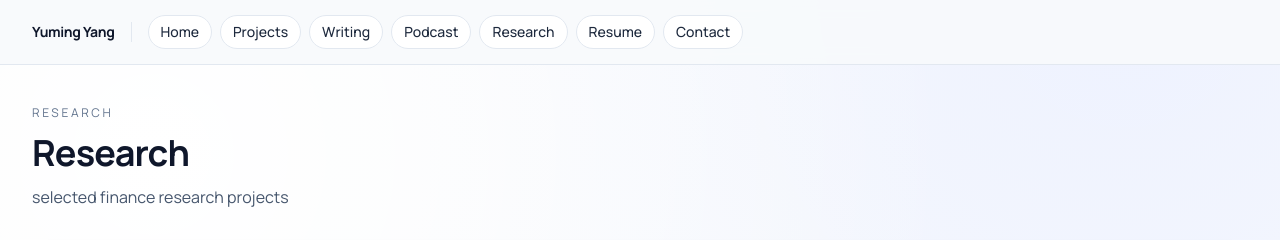
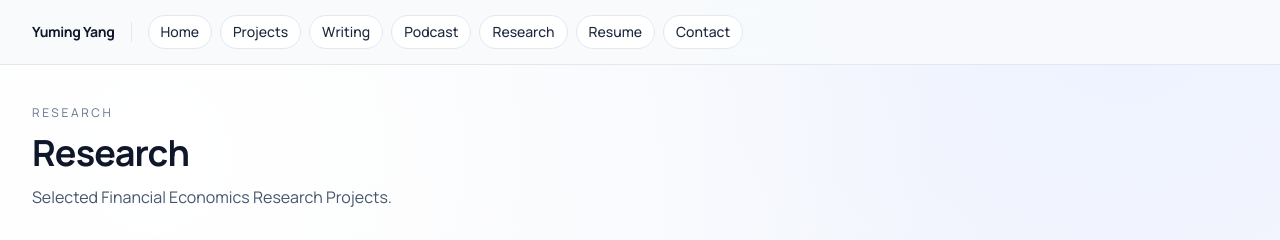
Before and after one commit to Yuming-Yang/personal_site, a Next.js app: page /research in a window 1280 px wide. Shown: the top 240 px of the page. Built offline with nearby package versions, Linux system fonts and the light colour scheme; no server answers.

Commit message:
Update research section copy

```diff
--- a/app/research/page.tsx
+++ b/app/research/page.tsx
@@ -18,7 +18,7 @@ export default function ResearchPage() {
       <SectionHeader
         eyebrow="Research"
         title="Research"
-        subtitle="selected finance research projects"
+        subtitle="Selected Financial Economics Research Projects."
       />
 
       <section className="grid gap-5">
```
